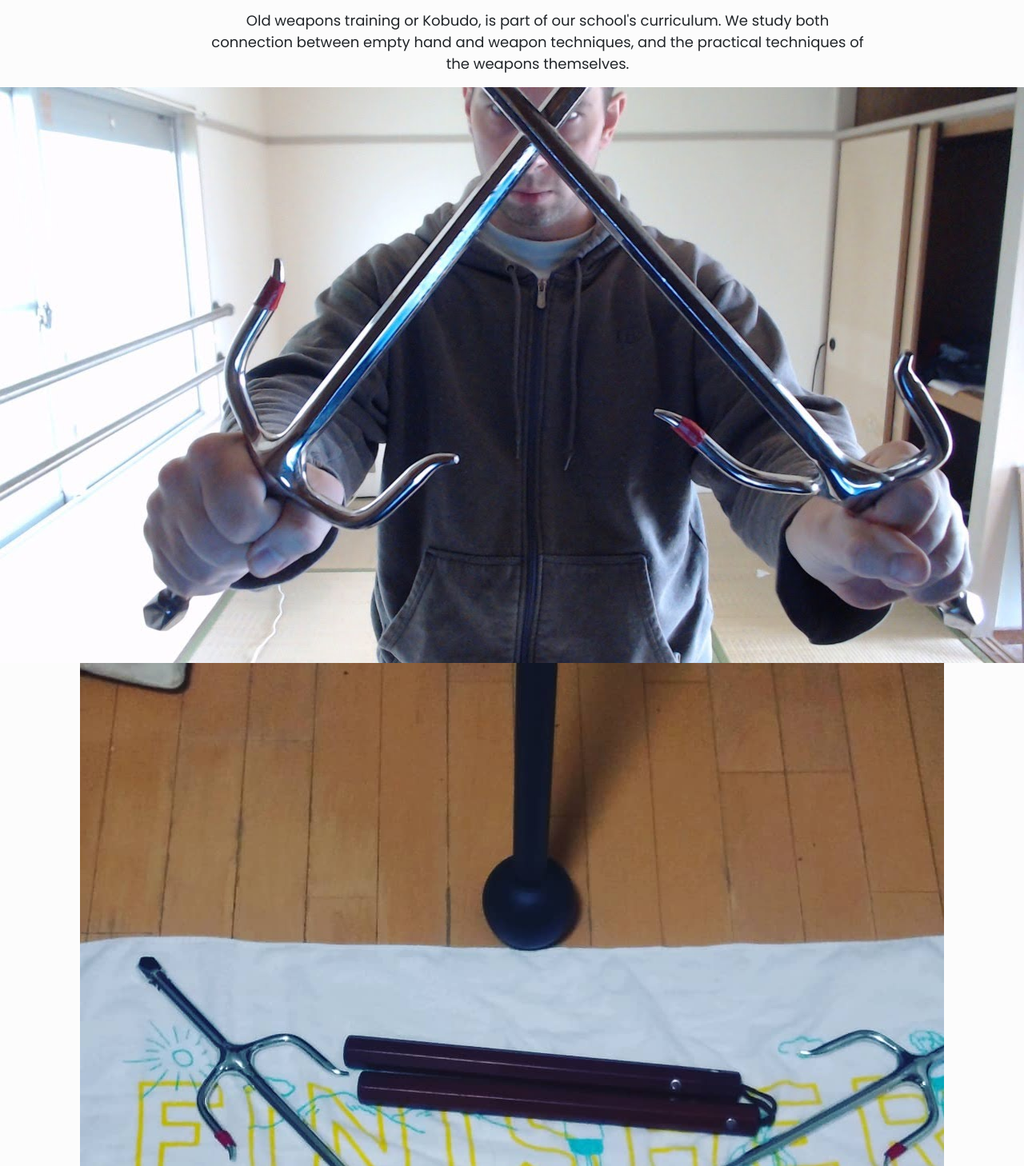
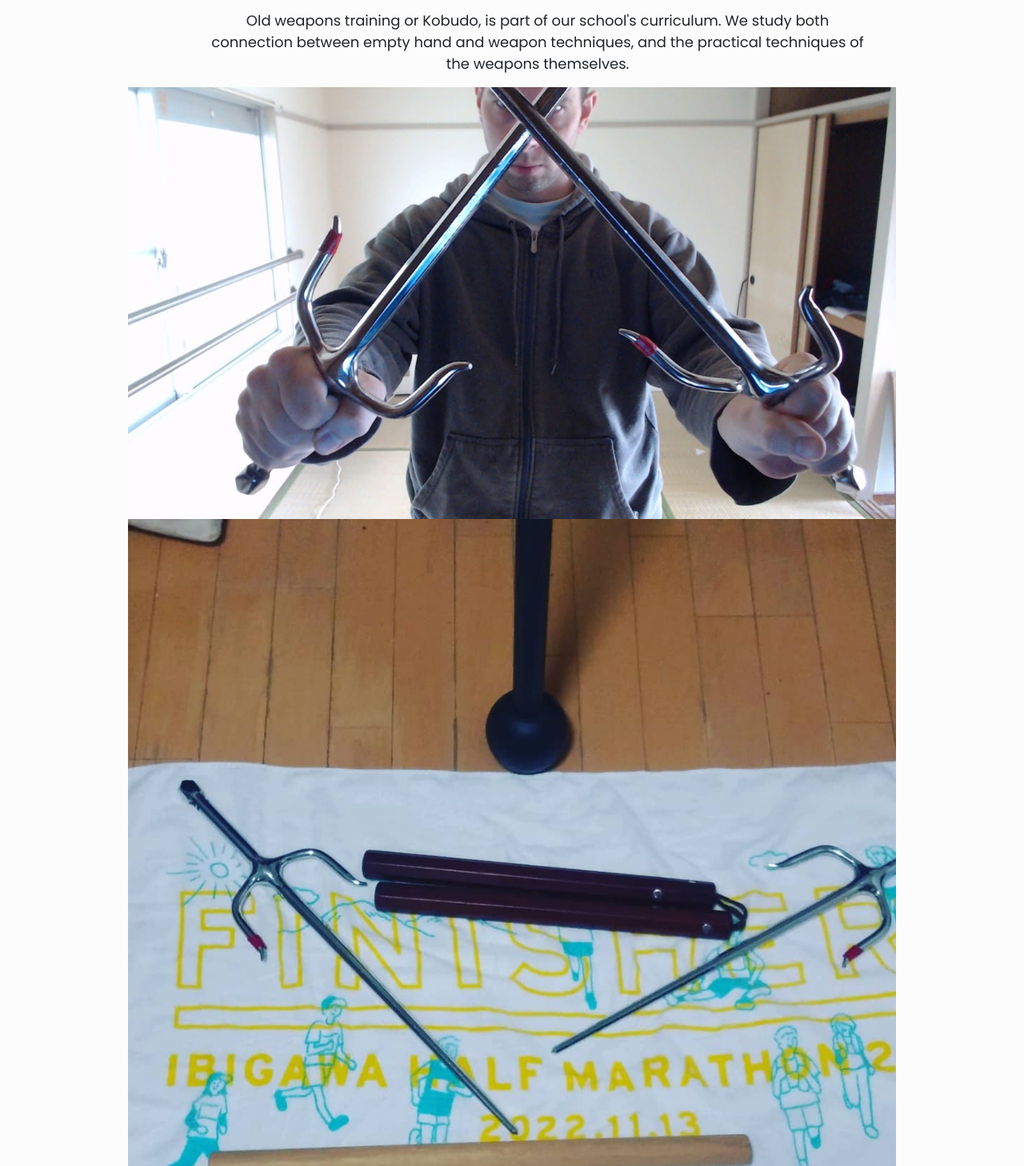
Before and after one commit to jebersole13/olddojosite, a React (Create React App) app: page /Kobudo in a window 1280 px wide. Shown: the part 212-1670 px from the top of the page at 80% size. Built offline with nearby package versions, Linux system fonts and the light colour scheme.

Commit message:
Update index.css

```diff
--- a/src/index.css
+++ b/src/index.css
@@ -188,6 +188,23 @@ max-width:30.55%;
   width:50%;
 }
 
+#saing{
+   min-height: 50%;
+  max-height: 100%;
+  height: 50%;
+  max-width: 150%;
+  min-width: 75%;
+  width:50%;
+}
+
+#maceplumar{
+   min-height: 50%;
+  max-height: 100%;
+  height: 50%;
+  max-width: 150%;
+  min-width: 75%;
+  width:50%;
+}
 .Video{
   gap: 1rem;
 }
```
